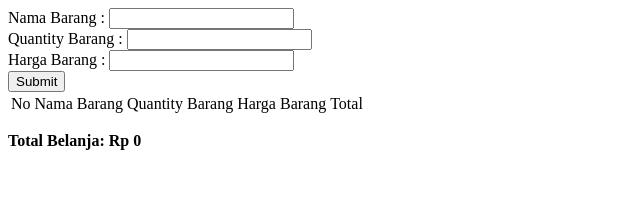
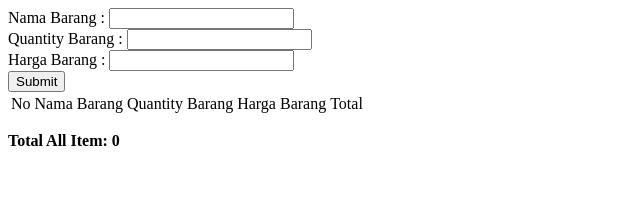
Before and after one commit to Excellent-Echo/kasir-app, a React (Create React App) app: page / in a window 1280 px wide. Shown: the top 222 px of the page, without its empty margins (0-640 px from the left). Built offline with nearby package versions, Linux system fonts and the light colour scheme.

Commit message:
release 5 done

```diff
--- a/src/components/TotalAllItem.jsx
+++ b/src/components/TotalAllItem.jsx
@@ -6,7 +6,7 @@ const TotalAllItem = ({ orderTotal }) => {
     total + inputQuantityBarang * inputHargaBarang, TotalAllItem)
     return (
         <div>
-            <b><p>Total Belanja: Rp {TotalAllItem}</p></b>
+            <b><p>Total All Item: {TotalAllItem}</p></b>
         </div>
     )
 }
```
